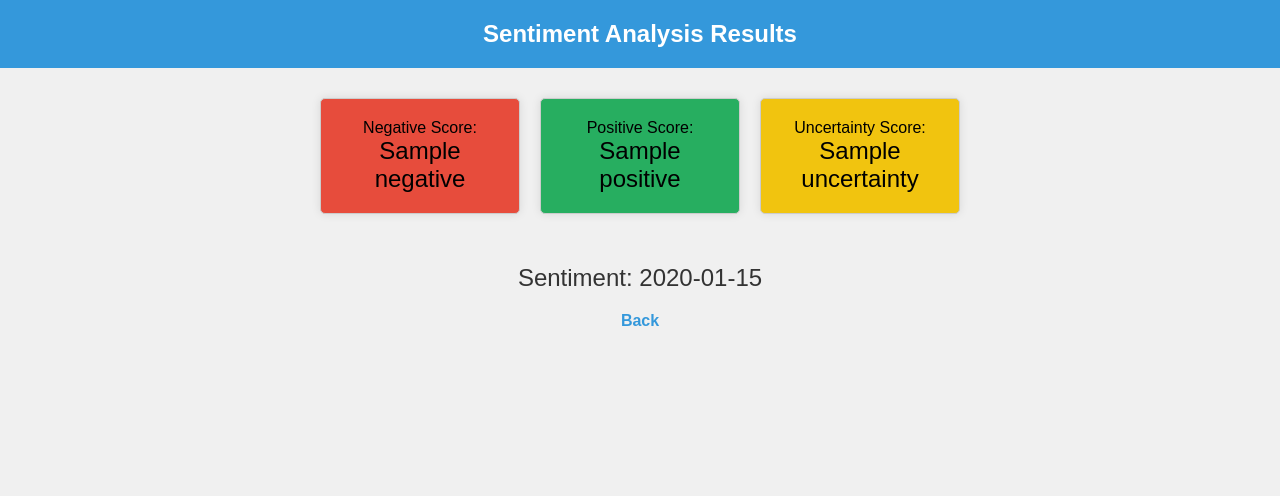
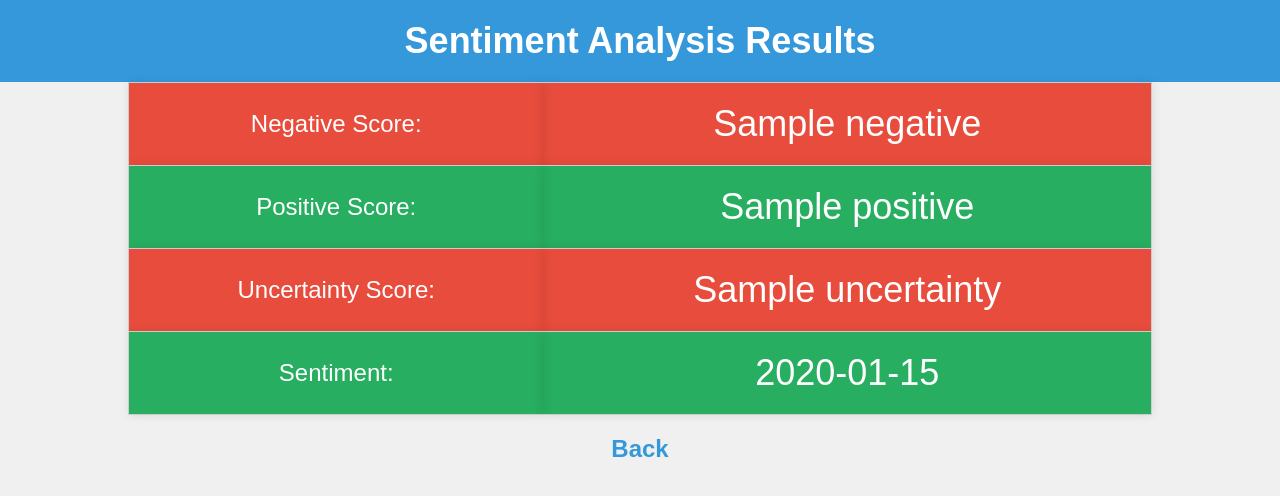
Before and after one commit to Ramysandy/INSIGHTESG, a Flask app: template templates/results.html in a window 1280 px wide. Shown: the top 496 px of the page. Run offline with Flask 2, Linux system fonts and the light colour scheme; the template is opened without the code that fills it: most values are stand-ins (such as "Sample title", 1, 10 or a date in 2020); parts of the project's set-up code (start-up, migrations or seed data) failed here and were passed over.

Commit message:
Update results.html

```diff
--- a/templates/results.html
+++ b/templates/results.html
@@ -22,53 +22,39 @@
             padding: 20px;
             background-color: #3498db;
             color: #fff;
-            font-size: 24px;
+            font-size: 36px; /* Larger font size for the header */
         }
 
-        /* Style the results container */
-        ul {
-            list-style: none;
-            display: flex;
-            flex-wrap: wrap;
-            justify-content: center;
-            padding: 20px;
+        /* Style the results table */
+        table {
+            margin: 0 auto; /* Center the table */
+            border-collapse: collapse;
+            width: 80%; /* Make the table larger */
         }
 
-        /* Style individual score cards */
-        li {
+        /* Style table rows */
+        tr {
             background-color: #fff;
             border: 1px solid #ccc;
-            border-radius: 5px;
-            margin: 10px;
+        }
+
+        /* Style table cells */
+        td {
             padding: 20px;
-            width: 200px;
             text-align: center;
             box-shadow: 0 0 10px rgba(0, 0, 0, 0.1);
+            font-size: 24px; /* Larger font size for table cells */
         }
 
-        /* Define different colors for different score cards */
-        li:nth-child(1) {
+        /* Define different colors for different rows */
+        tr:nth-child(odd) {
             background-color: #e74c3c; /* Negative */
+            color: #fff;
         }
 
-        li:nth-child(2) {
+        tr:nth-child(even) {
             background-color: #27ae60; /* Positive */
-        }
-
-        li:nth-child(3) {
-            background-color: #f1c40f; /* Uncertainty */
-        }
-
-        li:nth-child(4) {
-            background-color: #9b59b6; /* Litigious */
-        }
-
-        li:nth-child(5) {
-            background-color: #e67e22; /* StrongModal */
-        }
-
-        li:nth-child(6) {
-            background-color: #3498db; /* WeakModal */
+            color: #fff;
         }
 
         /* Style the sentiment paragraph */
@@ -96,6 +82,7 @@
             text-decoration: none;
             color: #3498db;
             font-weight: bold;
+            font-size: 24px; /* Larger font size for the link */
         }
 
         /* Change link color on hover */
@@ -106,15 +93,25 @@
 </head>
 <body>
     <h1>Sentiment Analysis Results</h1>
-    <ul>
-        <li>Negative Score: <span style="font-size: 24px;">{{ sentiment_scores['Negative'] }}</span></li>
-        <li>Positive Score: <span style="font-size: 24px;">{{ sentiment_scores['Positive'] }}</span></li>
-        <li>Uncertainty Score: <span style="font-size: 24px;">{{ sentiment_scores['Uncertainty'] }}</span></li>
-  <!--      <li>Litigious Score: <span style="font-size: 24px;">{{ sentiment_scores['Litigious'] }}</span></li>
-        <li>StrongModal Score: <span style="font-size: 24px;">{{ sentiment_scores['StrongModal'] }}</span></li>
-        <li>WeakModal Score: <span style="font-size: 24px;">{{ sentiment_scores['WeakModal'] }}</span></li>-->
-    </ul>
-    <p>Sentiment: <span style="font-size: 24px;">{{ sentiment_scores['Sentiment'] }}</span></p>
+    <table>
+        <tr>
+            <td>Negative Score:</td>
+            <td><span style="font-size: 36px;">{{ sentiment_scores['Negative'] }}</span></td>
+        </tr>
+        <tr>
+            <td>Positive Score:</td>
+            <td><span style="font-size: 36px;">{{ sentiment_scores['Positive'] }}</span></td>
+        </tr>
+        <tr>
+            <td>Uncertainty Score:</td>
+            <td><span style="font-size: 36px;">{{ sentiment_scores['Uncertainty'] }}</span></td>
+        </tr>
+        <tr>
+            <td>Sentiment:</td>
+            <td> <span style="font-size: 36px;">{{ sentiment_scores['Sentiment'] }}</span></td>
+        </tr>
+    </table>
+
     <a href="/">Back</a>
 </body>
 </html>
```
